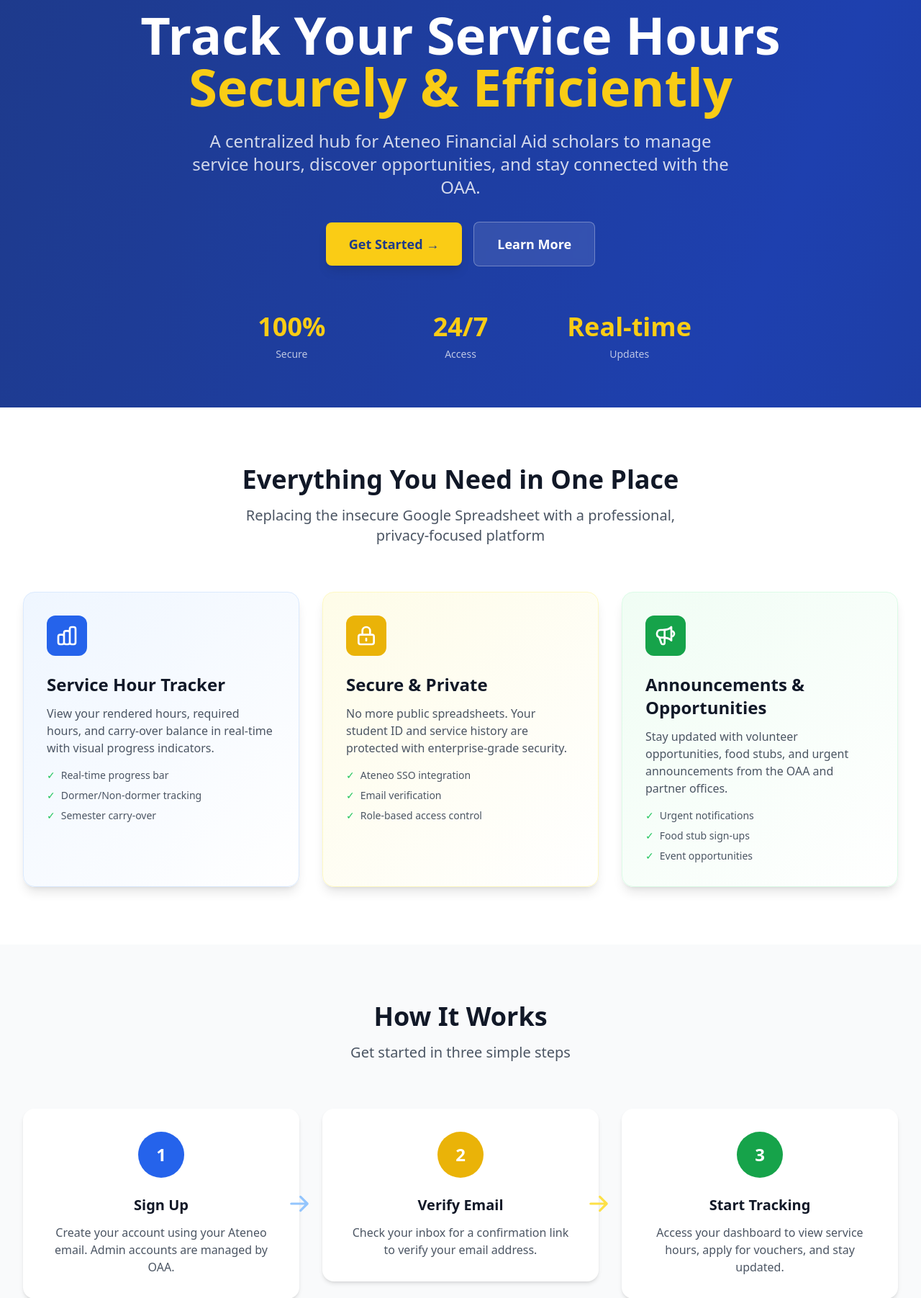
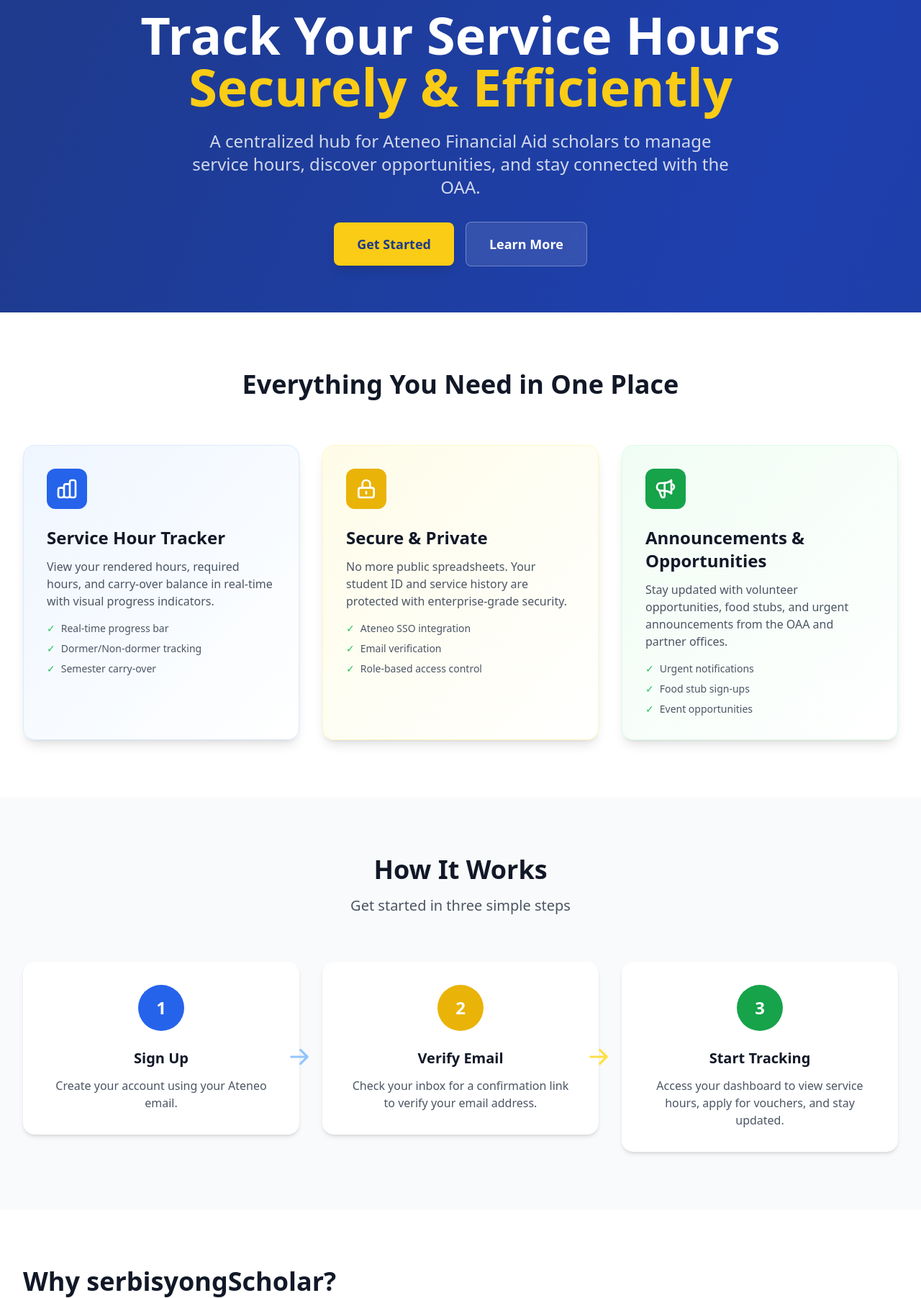
Before and after one commit to loltreeman/serbisyongScholars, a Django app: page / in a window 1280 px wide. Shown: the part 181-1984 px from the top of the page at 72% size. Run offline with Django 4.2, Linux system fonts and the light colour scheme; some libraries are stand-ins or nearby versions.

Commit message:
Update index.html

```diff
--- a/serbisyongScholars/templates/index.html
+++ b/serbisyongScholars/templates/index.html
@@ -57,27 +57,11 @@
             <!-- CTA Buttons -->
             <div class="flex flex-col sm:flex-row gap-4 justify-center items-center">
                 <a href="{% url 'login' %}" class="px-8 py-4 bg-yellow-400 hover:bg-yellow-300 text-blue-900 rounded-lg font-bold text-lg shadow-lg transform hover:scale-105 transition-all duration-200">
-                    Get Started →
+                    Get Started
                 </a>
                 <a href="#about" class="px-8 py-4 bg-white/10 hover:bg-white/20 text-white rounded-lg font-semibold text-lg backdrop-blur-sm border border-white/30 transition-all duration-200">
                     Learn More
                 </a>
-            </div>
-
-            <!-- Stats -->
-            <div class="grid grid-cols-3 gap-8 max-w-2xl mx-auto mt-16">
-                <div class="text-center">
-                    <div class="text-3xl md:text-4xl font-bold text-yellow-400 mb-2">100%</div>
-                    <div class="text-white/70 text-sm">Secure</div>
-                </div>
-                <div class="text-center">
-                    <div class="text-3xl md:text-4xl font-bold text-yellow-400 mb-2">24/7</div>
-                    <div class="text-white/70 text-sm">Access</div>
-                </div>
-                <div class="text-center">
-                    <div class="text-3xl md:text-4xl font-bold text-yellow-400 mb-2">Real-time</div>
-                    <div class="text-white/70 text-sm">Updates</div>
-                </div>
             </div>
         </div>
     </div>
@@ -89,9 +73,6 @@
                 <h2 class="text-4xl font-bold text-gray-900 mb-4">
                     Everything You Need in One Place
                 </h2>
-                <p class="text-xl text-gray-600 max-w-2xl mx-auto">
-                    Replacing the insecure Google Spreadsheet with a professional, privacy-focused platform
-                </p>
             </div>
 
             <div class="grid grid-cols-1 md:grid-cols-3 gap-8">
@@ -191,8 +172,7 @@
                         </div>
                         <h3 class="text-xl font-bold text-gray-900 mb-3">Sign Up</h3>
                         <p class="text-gray-600">
-                            Create your account using your Ateneo email. Admin accounts are managed by OAA.
-                        </p>
+                            Create your account using your Ateneo email.
                     </div>
                     <!-- Arrow for desktop -->
                     <div class="hidden md:block absolute top-1/2 -right-4 transform -translate-y-1/2">
@@ -246,7 +226,7 @@
                     <p class="text-lg text-gray-600 mb-6">
                         Following the shutdown of the legacy service hour website, scholars relied on a public Google Spreadsheet
                         that exposed student IDs and service history to everyone. serbisyongScholar solves this critical privacy
-                        issue while providing a better experience for everyone.
+                        issue by providing a secure personalized dashboard for every scholar.
                     </p>
                     <div class="space-y-4">
                         <div class="flex items-start">
@@ -323,7 +303,7 @@
                 Join the serbisyongScholar community today and take control of your service hours.
             </p>
             <a href="{% url 'signup' %}" class="inline-block px-10 py-4 bg-blue-900 hover:bg-blue-800 text-white rounded-lg font-bold text-lg shadow-lg transform hover:scale-105 transition-all duration-200">
-                Sign Up Now →
+                Sign Up Now
             </a>
         </div>
     </div>
@@ -343,17 +323,17 @@
                 </div>
 
                 <div>
-                    <h3 class="text-white font-bold text-lg mb-4 text-amber-400">Contact OAA</h3>
+                    <h3 class="text-white font-bold text-lg mb-4 text-amber-400">Contact Office of Admission and Aid</h3>
                     <ul class="space-y-3 text-white/70 text-sm">
                         <li class="flex items-start gap-3">
                             <span>📧</span>
-                            <a href="mailto:scholarships.as@ateneo.edu" class="hover:text-white transition">scholarships.as@ateneo.edu</a>
+                            <a href="mailto:scholarships@ateneo.edu" class="hover:text-white transition">scholarships@ateneo.edu</a>
                         </li>
                         <li class="flex items-start gap-3">
                             <span>📞</span>
                             <div>
-                                <p>+63 (2) 8426-6001</p>
-                                <p class="text-xs text-white/50">Local 5154 / 5155</p>
+                                <p>+63 920 954 1489 (mobile) </p>
+                                <p class="text-xs text-white/50">+632 8426 6001 ext 5154 (landline)</p>
                             </div>
                         </li>
                         <li class="flex items-start gap-3">
@@ -379,7 +359,7 @@
                         </p>
                     </div>
                     <div class="flex gap-4">
-                        <img src="https://www.ateneo.edu/sites/default/files/ateneo-logo-blue.png" alt="ADMU Logo" class="h-8 opacity-50 grayscale hover:grayscale-0 transition duration-300">
+                        <img src="https://upload.wikimedia.org/wikipedia/en/thumb/6/6c/Ateneo_de_Manila_University_seal.svg/500px-Ateneo_de_Manila_University_seal.svg.png" alt="ADMU Logo" class="h-8 opacity-50 grayscale hover:grayscale-0 transition duration-300">
                     </div>
                 </div>
             </div>
```
